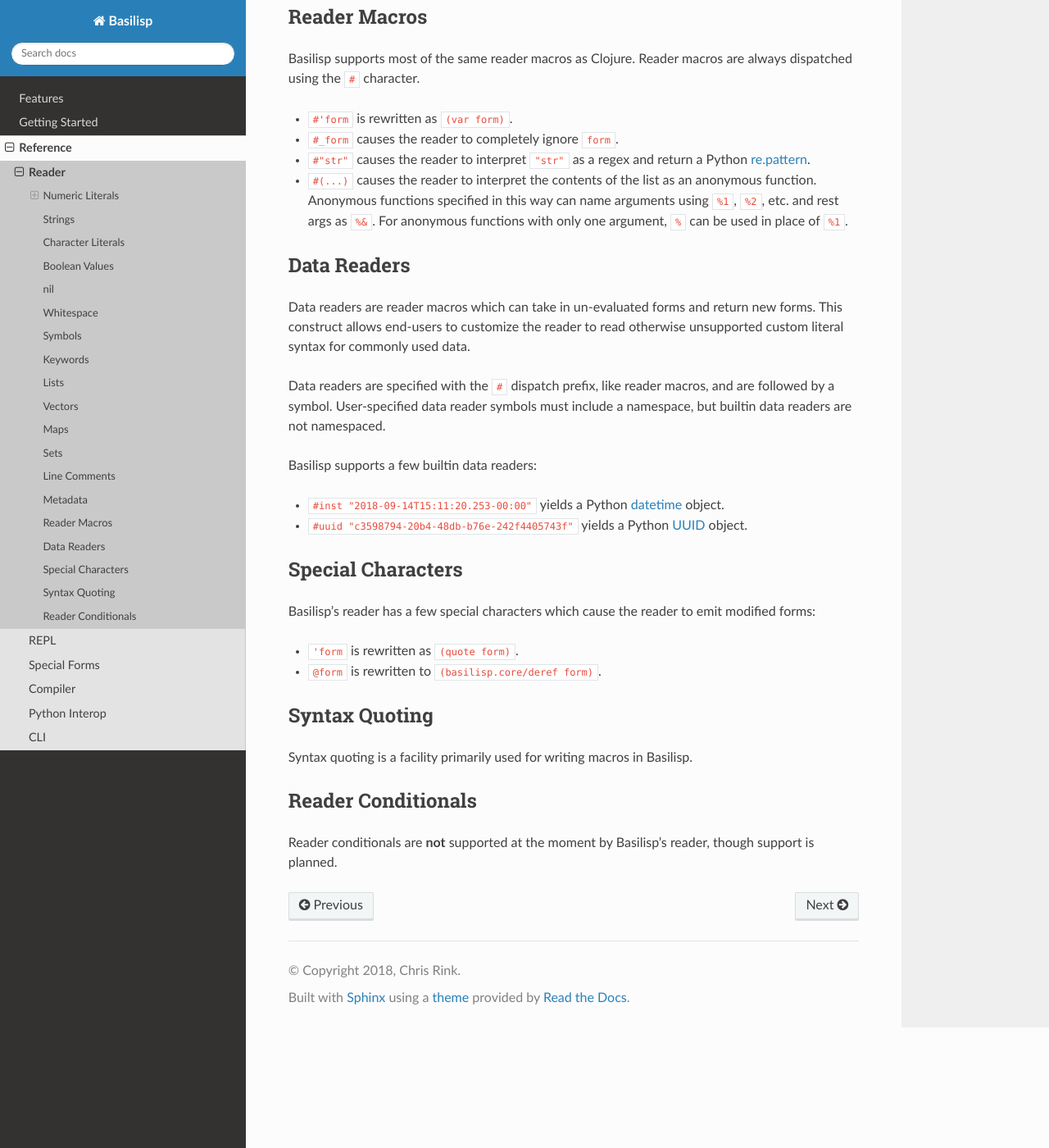
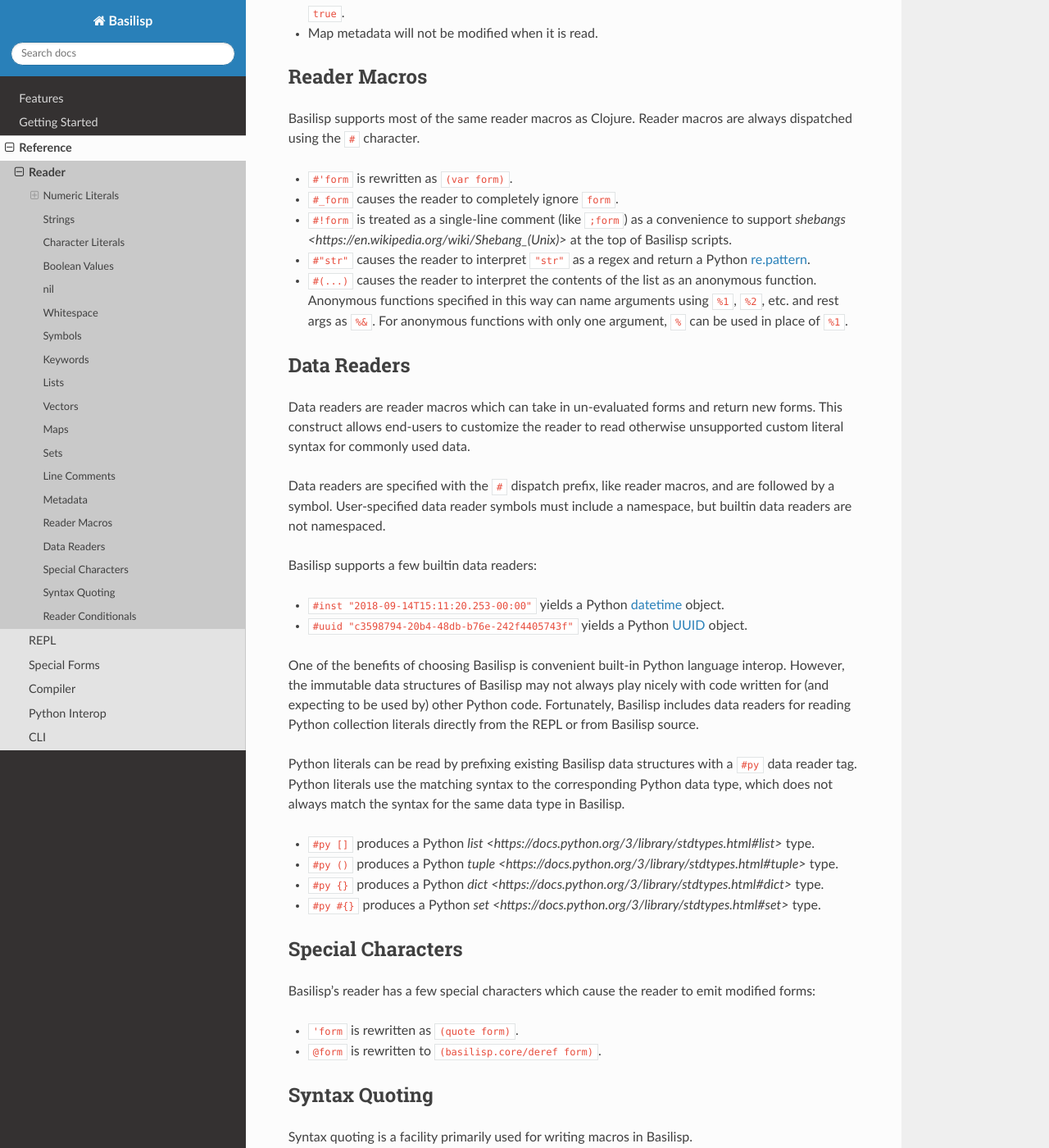
Before and after one commit to basilisp-lang/basilisp, a Sphinx documentation site: the page built from docs/reader.rst, in a window 1280 px wide and 1400 px high, scrolled down 6143 px. Shown: the whole window at 82% size. Built offline with Sphinx 7.4.7 and the Read the Docs theme 2.0.0, drawn with Linux system fonts in a browser that asks for light colours; some of the changed text lies outside the part shown.

Commit message:
Support Shebang style line comments (#469)
* Support Shebang style line comments

* Changelog

```diff
--- a/docs/conf.py
+++ b/docs/conf.py
@@ -20,7 +20,7 @@
 # -- Project information -----------------------------------------------------
 
 project = "Basilisp"
-copyright = "2018, Chris Rink"
+copyright = "2018-2020, Chris Rink"
 author = "Chris Rink"
 
 # The short X.Y version
--- a/docs/reader.rst
+++ b/docs/reader.rst
@@ -1,7 +1,7 @@
 Reader
 ======
 
-In most Lisps, the reader is the component responsible for reading in thet extual representation of the program into memory as data structures.
+In most Lisps, the reader is the component responsible for reading in the textual representation of the program into memory as data structures.
 Lisps are typically referred to as *homoiconic*, since that representation typically matches the syntax tree exactly in memory.
 This is in contrast to a non-homoiconic language such as Java or Python, which typically parses a textual program into an abstract syntax tree which captures the *meaning* of the textual program, but not necessarily the structure.
 
@@ -26,11 +26,11 @@
 
     basilisp.user=> 1
     1
-    basilisp.user=> (builtins/type 1)
+    basilisp.user=> (python/type 1)
     <class 'int'>
     basilisp.user=> 1N
     1
-    basilisp.user=> (builtins/type 1N)
+    basilisp.user=> (python/type 1N)
     <class 'int'>
 
 Integers are represented using numeric ``0-9`` and may be prefixed with any number of negative signs ``-``.
@@ -45,11 +45,11 @@
 
    basilisp.user=> 1.0
    1.0
-   basilisp.user=> (builtins/type 1.0)
+   basilisp.user=> (python/type 1.0)
    <class 'float'>
    basilisp.user=> 1M
    1
-   basilisp.user=> (builtins/type 1M)
+   basilisp.user=> (python/type 1M)
    <class 'decimal.Decimal'>
 
 Floating point values are represented using ``0-9`` and a trailing decimal value, separated by a ``.`` character.
@@ -65,11 +65,11 @@
 
     basilisp.user=> 1J
     1J
-    basilisp.user=> (builtins/type 1J)
+    basilisp.user=> (python/type 1J)
     <class 'complex'>
     basilisp.user=> 1.0J
     1J
-    basilisp.user=> (builtins/type 1.0J)
+    basilisp.user=> (python/type 1.0J)
     <class 'complex'>
 
 Basilisp includes support for complex literals to match the Python VM hosts it.
@@ -87,7 +87,7 @@
     ""
     basilisp.user=> "this is a string"
     "this is a string"
-    basilisp.user=> (builtins/type "")
+    basilisp.user=> (python/type "")
     <class 'str'>
 
 Strings are denoted as a series of characters enclosed by ``"`` quotation marks.
@@ -128,11 +128,11 @@
 
     basilisp.user=> true
     true
-    basilisp.user=> (builtins/type true)
+    basilisp.user=> (python/type true)
     <class 'bool'>
     basilisp.user=> false
     false
-    basilisp.user=> (builtins/type false)
+    basilisp.user=> (python/type false)
     <class 'bool'>
 
 The special values ``true`` and ``false`` correspond to Python's ``True`` and ``False`` respectively.
@@ -146,7 +146,7 @@
 
     basilisp.user=> nil
     nil
-    basilisp.user=> (builtins/type nil)
+    basilisp.user=> (python/type nil)
     <class 'NoneType'>
 
 The special value ``nil`` correspond's to Python's ``None``.
@@ -270,6 +270,8 @@
 Line comments are specified with the ``;`` character.
 All of the text to the end of the line are ignored.
 
+For a convenience in writing shell scripts with Basilisp, the standard *NIX `shebang <https://en.wikipedia.org/wiki/Shebang_(Unix)>` (``#!``) is also treated as a single-line comment.
+
 .. _metadata:
 
 Metadata
@@ -304,6 +306,7 @@
 
 * ``#'form`` is rewritten as ``(var form)``.
 * ``#_form`` causes the reader to completely ignore ``form``.
+* ``#!form`` is treated as a single-line comment (like ``;form``) as a convenience to support `shebangs <https://en.wikipedia.org/wiki/Shebang_(Unix)>` at the top of Basilisp scripts.
 * ``#"str"`` causes the reader to interpret ``"str"`` as a regex and return a Python `re.pattern <https://docs.python.org/3/library/re.html>`_.
 * ``#(...)`` causes the reader to interpret the contents of the list as an anonymous function. Anonymous functions specified in this way can name arguments using ``%1``, ``%2``, etc. and rest args as ``%&``. For anonymous functions with only one argument, ``%`` can be used in place of ``%1``.
 
@@ -322,6 +325,18 @@
 
 * ``#inst "2018-09-14T15:11:20.253-00:00"`` yields a Python `datetime <https://docs.python.org/3/library/datetime.html#datetime-objects>`_ object.
 * ``#uuid "c3598794-20b4-48db-b76e-242f4405743f"`` yields a Python `UUID <https://docs.python.org/3/library/uuid.html#uuid.UUID>`_ object.
+
+One of the benefits of choosing Basilisp is convenient built-in Python language interop.
+However, the immutable data structures of Basilisp may not always play nicely with code written for (and expecting to be used by) other Python code.
+Fortunately, Basilisp includes data readers for reading Python collection literals directly from the REPL or from Basilisp source.
+
+Python literals can be read by prefixing existing Basilisp data structures with a ``#py`` data reader tag.
+Python literals use the matching syntax to the corresponding Python data type, which does not always match the syntax for the same data type in Basilisp.
+
+* ``#py []`` produces a Python `list <https://docs.python.org/3/library/stdtypes.html#list>` type.
+* ``#py ()`` produces a Python `tuple <https://docs.python.org/3/library/stdtypes.html#tuple>` type.
+* ``#py {}`` produces a Python `dict <https://docs.python.org/3/library/stdtypes.html#dict>` type.
+* ``#py #{}`` produces a Python `set <https://docs.python.org/3/library/stdtypes.html#set>` type.
 
 .. _special_chars:
 
```
Also changed, not shown: CHANGELOG.md (+3 -0 lines), 3 other files.
